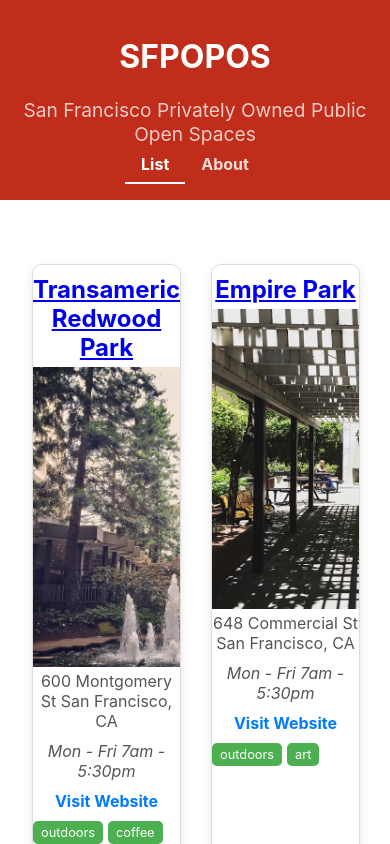
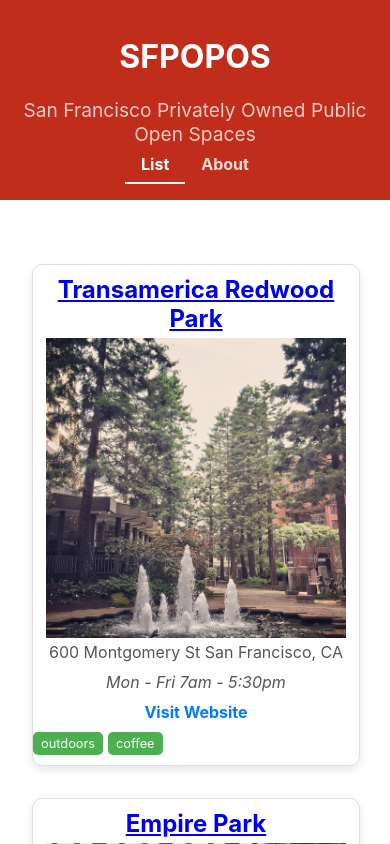
Before and after one commit to Joshkaki00/react-js-tutorial, a React (Create React App) app: page /#/ in a window 390 px wide. Shown: the top 844 px of the page. Built offline with nearby package versions, Linux system fonts and the light colour scheme.

Commit message:
mobile styling

```diff
--- a/src/components/POPOSList.css
+++ b/src/components/POPOSList.css
@@ -12,3 +12,9 @@
     grid-template-columns: 1fr 1fr;
   }
 }
+
+@media only screen and (max-width: 700px) {
+  .POPOSList {
+    grid-template-columns: 1fr;
+  }
+}
```
